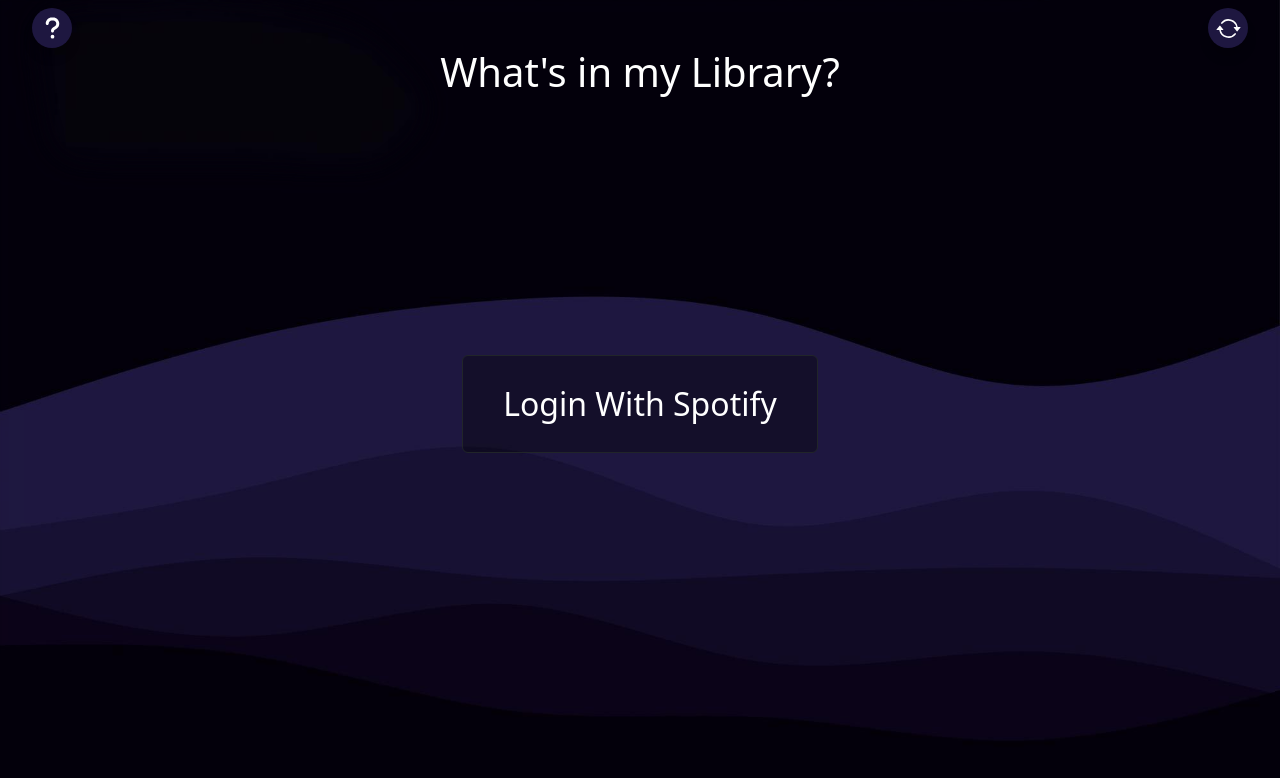
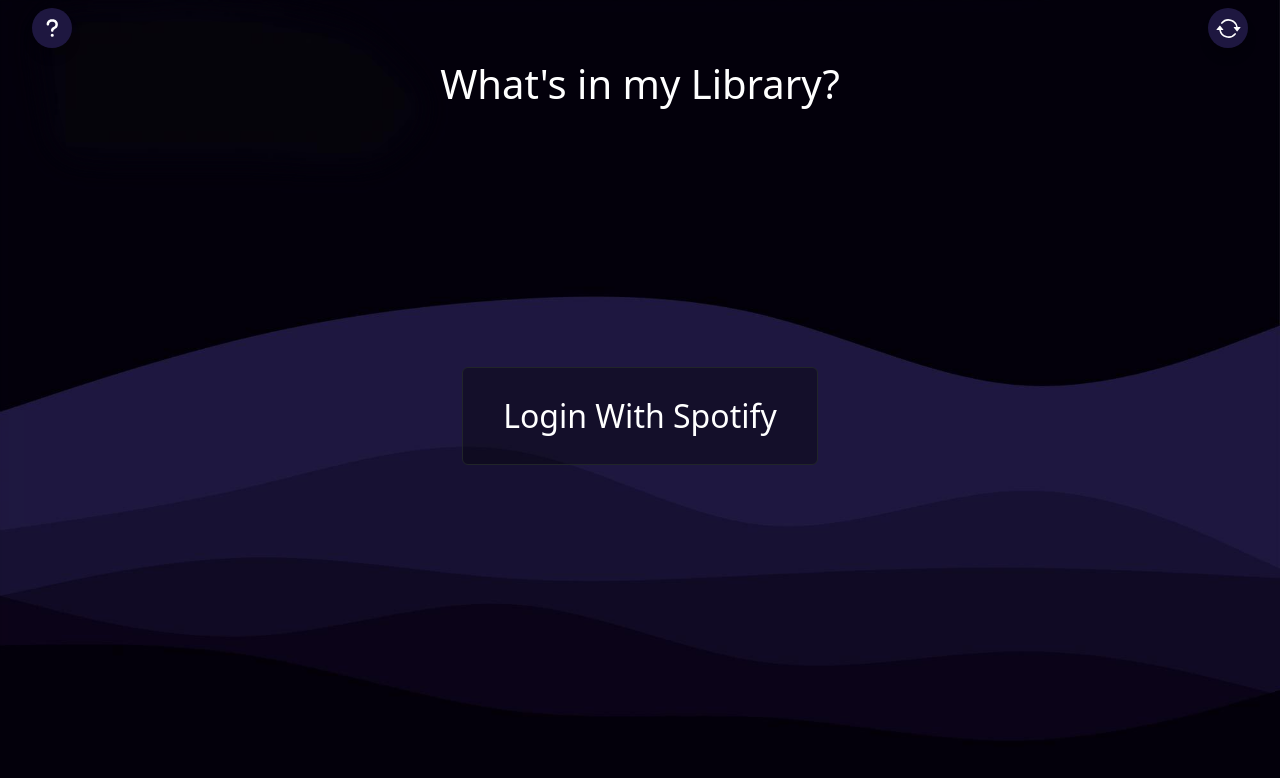
Before and after one commit to jhachey718/whats-in-my-library, a React (Create React App) app: page / in a window 1280 px wide. Shown: the top 778 px of the page. Built offline with nearby package versions, Linux system fonts and the light colour scheme.

Commit message:
Shrinking rules button slightly and adding more margin.

```diff
--- a/src/App.js
+++ b/src/App.js
@@ -101,7 +101,7 @@ function App() {
     >
       <div
         style={{
-          marginTop: ".5rem",
+          marginTop: "0.5rem",
           position: "relative",
           width: "95%",
         }}
@@ -109,13 +109,22 @@ function App() {
         <div
           className="d-flex justify-content-between"
           style={{
-            marginBottom: "0.5 rem",
+            marginBottom: "0.75rem",
           }}
         >
           <Rules />
           <Refresh />
         </div>
-        <h1 className="text-center text-white">What's in my Library?</h1>
+        <h1
+          className="text-center text-white"
+          style={
+            {
+              // marginTop: ".75rem",
+            }
+          }
+        >
+          What's in my Library?
+        </h1>
       </div>
       {params && !isPremium && (
         <h2
--- a/src/components/Rules.css
+++ b/src/components/Rules.css
@@ -11,7 +11,7 @@
     box-shadow: 0px 10px 10px rgba(0, 0, 0, 0.151);
   }
   .rules-button svg {
-    height: 1.5em;
+    height: 1.25em;
     flex-shrink: 0;
     fill: white;
   }
```
